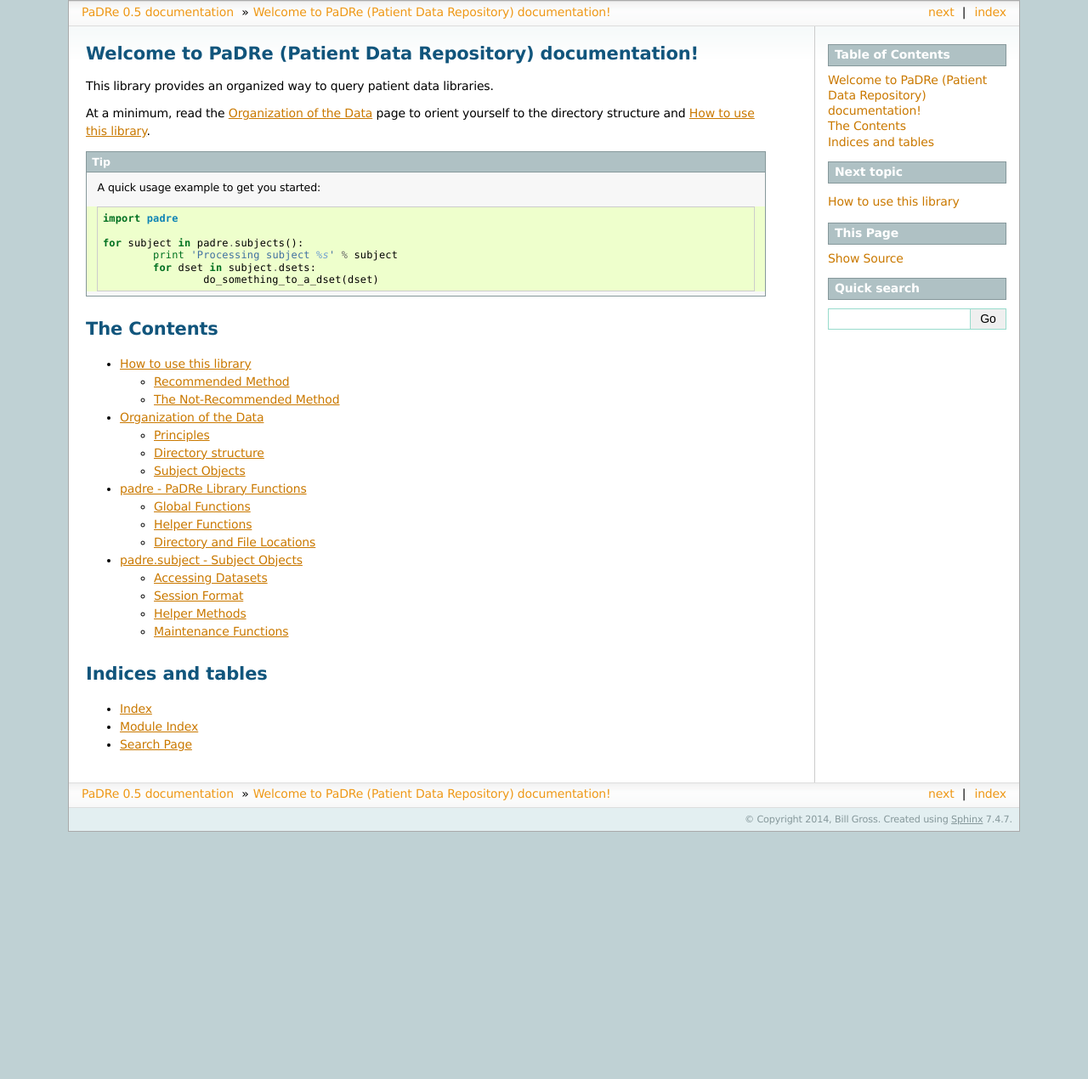
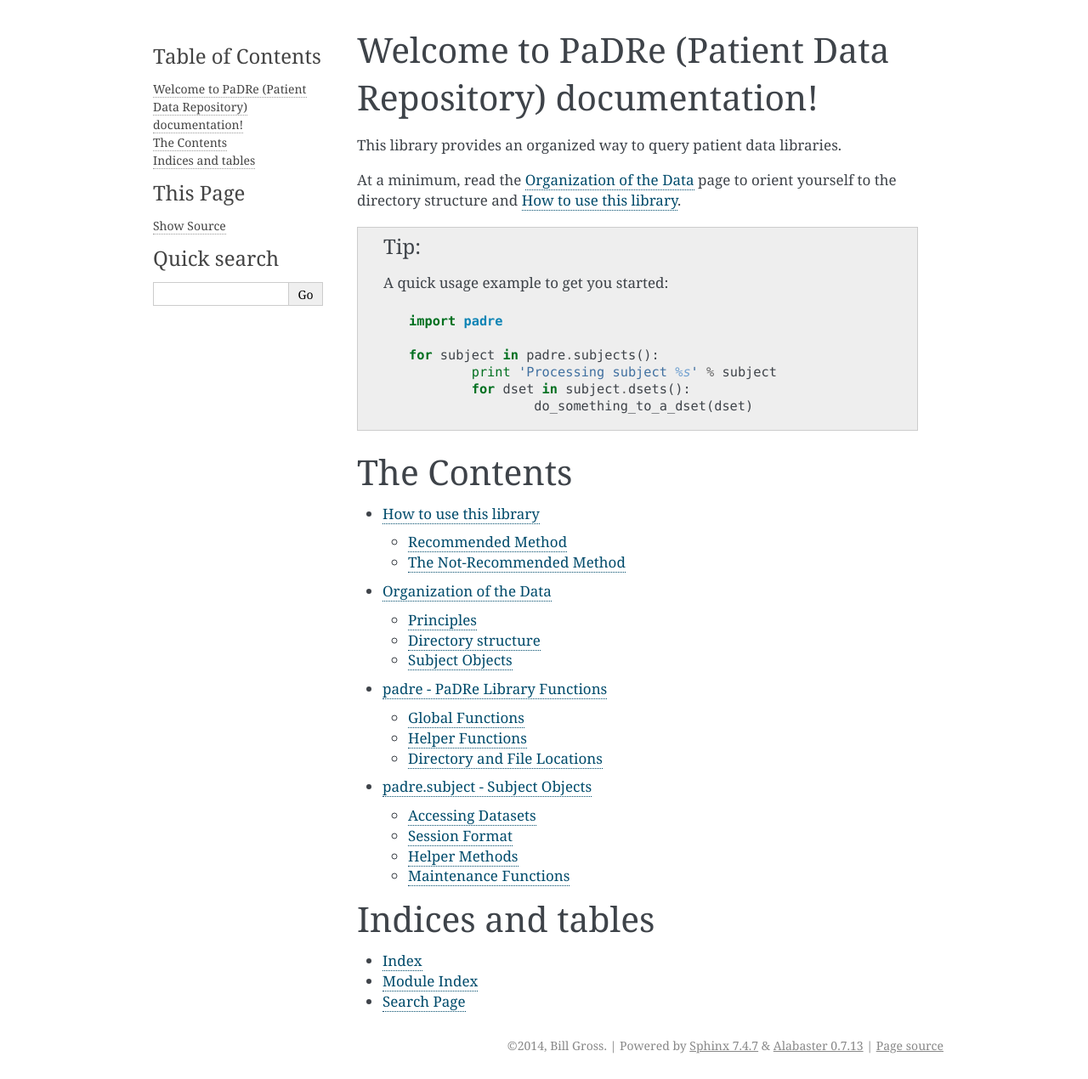
Before and after one commit to azraq27/padre, a Sphinx documentation site: the page built from docs/source/index.rst, in a window 1280 px wide. Shown: the whole page at 85% size. Built offline with Sphinx 7.4.7, drawn with Linux system fonts in a browser that asks for light colours; before the commit the page ends 979 px from its top, so only the background shows below that.

Commit message:
updating docs - migrating to RTD

```diff
--- a/docs/source/conf.py
+++ b/docs/source/conf.py
@@ -104,7 +104,7 @@
 
 # The theme to use for HTML and HTML Help pages.  See the documentation for
 # a list of builtin themes.
-html_theme = 'sphinxdoc'
+#html_theme = 'sphinxdoc'
 
 # Theme options are theme-specific and customize the look and feel of a theme
 # further.  For a list of options available for each theme, see the
--- a/docs/source/index.rst
+++ b/docs/source/index.rst
@@ -18,7 +18,7 @@
 
 		for subject in padre.subjects():
 			print 'Processing subject %s' % subject
-			for dset in subject.dsets:
+			for dset in subject.dsets():
 				do_something_to_a_dset(dset)
 
 The Contents
```
